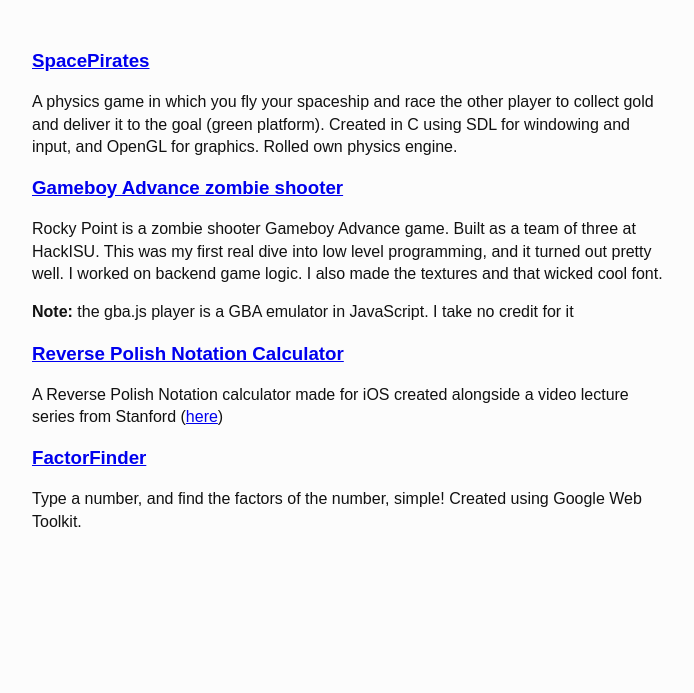
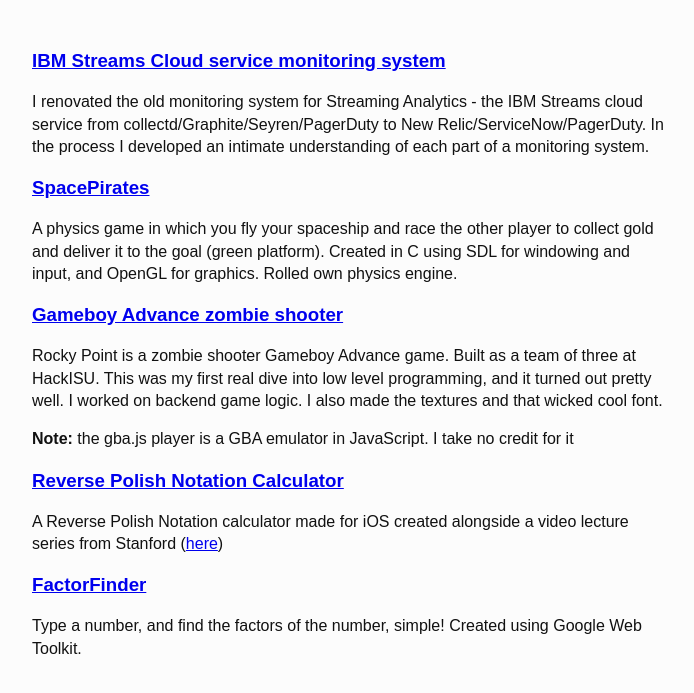
Before and after one commit to alexpogue/alexpogue.github.com, a Jekyll site: the page portfolio/index.html, which Jekyll copies as it is, in a window 1280 px wide. Shown: the top 693 px of the page, without its empty margins (288-982 px from the left). Built offline with Jekyll 4.4.1, drawn with Linux system fonts in a browser that asks for light colours.

Commit message:
Add initial New Relic page

```diff
--- a/portfolio/index.html
+++ b/portfolio/index.html
@@ -39,6 +39,11 @@
 <body>
 <div id="container">
 <h3>
+<a href="newrelic/">IBM Streams Cloud service monitoring system</a>
+</h3>
+<p>I renovated the old monitoring system for Streaming Analytics - the IBM Streams cloud service from collectd/Graphite/Seyren/PagerDuty to New Relic/ServiceNow/PagerDuty. In the process I developed an intimate understanding of each part of a monitoring system.</p>
+
+<h3>
 <a href="spacepirates.html">SpacePirates</a>
 </h3>
 <p>A physics game in which you fly your spaceship and race the other player to collect gold and deliver it to the goal (green platform). Created in C using SDL for windowing and input, and OpenGL for graphics. Rolled own physics engine.</p>
```
Also changed, not shown: portfolio/newrelic/index.html (added, +47 -0 lines).
